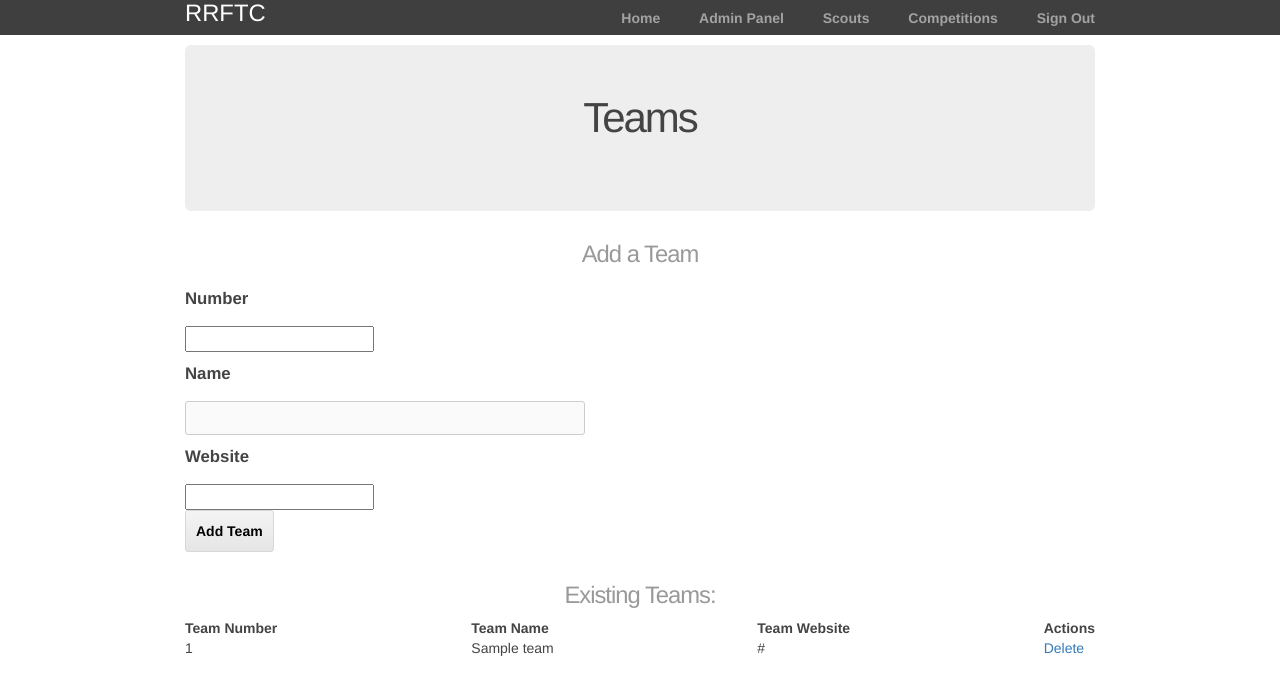
After one commit to jasonrahm/rrftc, a Flask app: page /teams in a window 1280 px wide. The commit adds this page. Shown: the top 695 px of the page. Run offline with Flask 2, Linux system fonts and the light colour scheme; the visitor is signed in with stand-in values (Sample User, id 1); tables that the repository leaves empty hold one stand-in row (values such as "Sample post"); parts of the project's set-up code (start-up, migrations or seed data) failed here and were passed over; some libraries are stand-ins or nearby versions.

Commit message:
Added team handling and templates

```diff
--- a/rrftc/forms.py
+++ b/rrftc/forms.py
@@ -56,6 +56,7 @@ class TeamForm(Form):
     number = IntegerField('Number', [validators.DataRequired('Please enter the team number.')])
     name = StringField('Name', [validators.DataRequired('Please enter the team name.')])
     website = StringField('Website', [validators.DataRequired('Please enter the team website')])
+    submit = SubmitField('Add Team')
 
     def __init__(self, *args, **kwargs):
         Form.__init__(self, *args, **kwargs)
--- a/rrftc/routes.py
+++ b/rrftc/routes.py
@@ -1,7 +1,7 @@
 from rrftc import app
 from flask import render_template, request, flash, session, url_for, redirect
-from forms import SigninForm, CompetitionForm, ScoutForm
-from models import db, Competition, Scout
+from forms import SigninForm, CompetitionForm, ScoutForm, TeamForm
+from models import db, Competition, Scout, Team
 
 
 @app.route('/')
@@ -49,19 +49,40 @@ def signout():
     session.pop('username', None)
     return redirect(url_for('home'))
 
-'''
-@app.route('/addTeam')
-def addTeam():
-    return render_template('addTeam.html')
 
-@app.route('/teams')
+@app.route('/teams', methods = ['GET', 'POST'])
 def teams():
-    return render_template('teams.html')
 
-@app.route('/addCompetition')
-def addCompetition():
-    return render_template('addCompetition.html')
-'''
+    form = TeamForm()
+
+    if 'username' not in session:
+        return redirect(url_for('signin'))
+
+    user = session['username']
+
+    if user is None:
+        redirect(url_for('signin'))
+    else:
+        if request.method == 'POST':
+            if form.validate() == False:
+                return render_template('teams.html', form=form)
+            else:
+                newteam = Team(number=form.number.data, name=form.name.data, website=form.website.data)
+                db.session.add(newteam)
+                db.session.commit()
+                return redirect(url_for('teams'))
+
+        elif request.method == 'GET' :
+            teams = db.session.query(Team).all()
+            return render_template('teams.html', teams=teams, form=form)
+
+@app.route('/teams/delete/<int:id>',)
+def delete_team_entry(id):
+    team = Team.query.get(id)
+    db.session.delete(team)
+    db.session.commit()
+    return redirect(url_for('teams'))
+
 
 @app.route('/competitions', methods=['GET', 'POST'])
 def competitions():
@@ -90,7 +111,7 @@ def competitions():
             return render_template('competitions.html', competitions=competitions, form=form)
 
 @app.route('/competitions/delete/<int:id>',)
-def delete_entry(id):
+def delete_competition_entry(id):
     competition = Competition.query.get(id)
     db.session.delete(competition)
     db.session.commit()
@@ -142,6 +163,14 @@ def scouts():
         elif request.method == 'GET' :
             scouts = db.session.query(Scout).all()
             return render_template('scouts.html', scouts=scouts, form=form)
+
+
+@app.route('/scouts/delete/<int:id>',)
+def delete_scout_entry(id):
+    scout = Scout.query.get(id)
+    db.session.delete(scout)
+    db.session.commit()
+    return redirect(url_for('scouts'))
 '''
 
 @app.route('/addMatch')
--- a/rrftc/templates/competitions.html
+++ b/rrftc/templates/competitions.html
@@ -35,7 +35,7 @@
         <td width="300px">{{  competition.Date }}</td>
         <td width="300px">{{  competition.Location }}</td>
         <td>
-            <a href="{{  url_for('delete_entry', id = competition.id) }}">Delete</a>
+            <a href="{{  url_for('delete_competition_entry', id = competition.id) }}">Delete</a>
         </td>
     </tr>
     {% endfor %}
--- /dev/null
+++ b/rrftc/templates/teams.html
@@ -0,0 +1,43 @@
+{% extends "layout.html" %}
+{% block content %}
+  <div class="jumbo">
+    <h2>Teams<h2>
+  </div>
+  <h3>Add a Team</h3>
+  <form action="{{ url_for('teams') }}" method=post>
+    {{ form.hidden_tag() }}
+
+    {{ form.number.label }}
+    {{ form.number }}
+
+    {{ form.name.label }}
+    {{ form.name }}
+
+    {{ form.website.label }}
+    {{ form.website }}
+
+    {{ form.submit }}
+  </form>
+
+  <h3>Existing Teams:</h3>
+  <table>
+    <thread>
+        <tr>
+            <th width="300px"><strong>Team Number</strong></th>
+            <th width="300px"><strong>Team Name</strong></th>
+            <th width="300px"><strong>Team Website</strong></th>
+            <th><b>Actions</b></th>
+        </tr>
+    </thread>
+    {% for team in teams %}
+    <tr>
+        <td width="300px">{{  team.Number }}</td>
+        <td width="300px">{{  team.Name }}</td>
+        <td width="300px">{{  team.Website }}</td>
+        <td>
+            <a href="{{  url_for('delete_team_entry', id = team.id) }}">Delete</a>
+        </td>
+    </tr>
+    {% endfor %}
+  </table>
+{% endblock %}
```
Also changed, not shown: rrftc/models.py (+10 -2 lines), rrftc/templates/scouts.html (+16 -4 lines).
